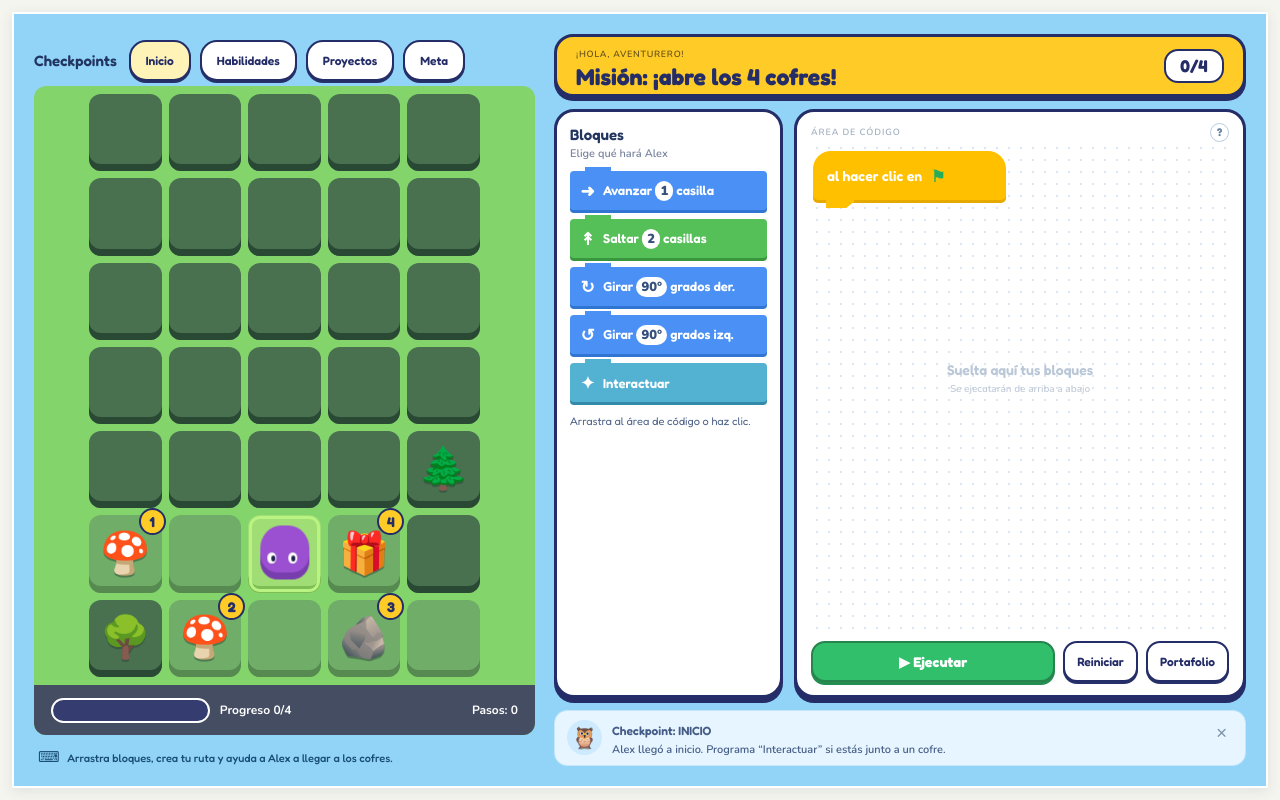
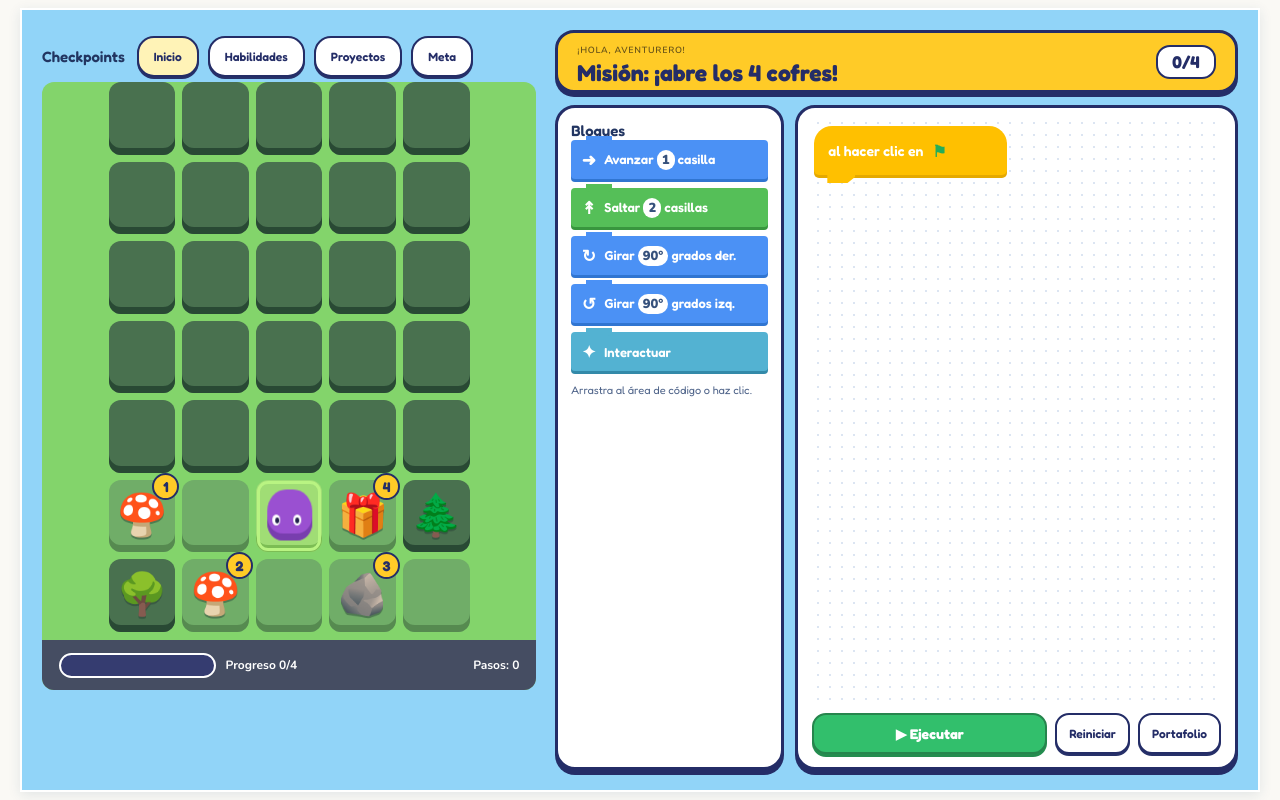
Before and after one commit to Abejandr0/portafolio, a plain HTML site: page index.html in a window 1280 px wide. Both pictures are taken after a click on the button "Inicio". Drawn offline with nearby package versions, Linux system fonts and the light colour scheme.

Commit message:
Align game screen with provided block editor mockup

```diff
--- a/app.js
+++ b/app.js
@@ -23,7 +23,7 @@ function buildBoard(){
     if(x===2&&y===5)cell.classList.add('start-tile');
     const chestIndex=chests.findIndex(chest=>chest.x===x&&chest.y===y);
     if(chestIndex>=0){cell.classList.add('walkable','chest-cell');const emoji=document.createElement('span');emoji.className='decoration';emoji.textContent=chests[chestIndex].emoji;cell.append(emoji);const count=document.createElement('span');count.className='treasure-count';count.textContent=String(chestIndex+1);cell.append(count)}
-    if(x===4&&y===4){const tree=document.createElement('span');tree.className='decoration';tree.textContent='🌲';cell.append(tree)}
+    if(x===4&&y===5){const tree=document.createElement('span');tree.className='decoration';tree.textContent='🌲';cell.append(tree)}
     if(x===0&&y===6){const tree=document.createElement('span');tree.className='decoration';tree.textContent='🌳';cell.append(tree)}
     cells.push(cell);board.append(cell);
   }
@@ -43,24 +43,23 @@ function renderCommands(){
   });
 }
 function updateProgress(){const count=opened.size;document.querySelector('#progressText').textContent=`${count}/4`;document.querySelector('#missionCount').textContent=`${count}/4`;document.querySelector('#progressFill').style.width=`${count*25}%`;document.querySelector('#stepsText').textContent=steps;document.querySelectorAll('.checkpoint').forEach((button,index)=>button.classList.toggle('visited',opened.has(index)))}
-function notify(message){const assistant=document.querySelector('#assistant');assistant.classList.add('attention');advice('Búho guía',message);setTimeout(()=>assistant.classList.remove('attention'),500)}
+function notify(message){const assistant=document.querySelector('#assistant');assistant.classList.add('show','attention');advice('Búho guía',message);setTimeout(()=>assistant.classList.remove('attention'),500)}
 function reveal(index){const chest=chests[index];document.querySelector('#discoveryKicker').textContent=chest.kicker;document.querySelector('#discoveryTitle').textContent=chest.title;document.querySelector('#discoveryText').textContent=chest.text;document.querySelector('#discoveryArt').textContent=chest.icon;const links=document.querySelector('#discoveryLinks');links.innerHTML=index===3?'<a href="mailto:hola@ejemplo.com">Escríbeme por correo ↗</a>':'';document.querySelector('#discoveryCard').classList.add('show');document.querySelector('#discoveryCard').setAttribute('role','dialog');if(opened.size===4)advice('¡Nivel completado!','¡Abriste los cuatro cofres! Gracias por conocer mi portafolio.');else advice('¡Cofre descubierto!','¡Muy bien! Ya puedes seguir buscando los otros tesoros.')}
 function nearestChest(){let best=-1;let distance=Infinity;chests.forEach((chest,index)=>{if(opened.has(index))return;const d=Math.abs(player.x-chest.x)+Math.abs(player.y-chest.y);if(d<distance){best=index;distance=d}});return {index:best,distance}}
-function jumpCheckpoint(key){const point=checkpoints[key];if(!point)return;player={...point};renderBoard();document.querySelectorAll('.checkpoint').forEach(button=>button.classList.toggle('active',button.dataset.jump===key));advice(`Checkpoint: ${point.label}`,`Alex llegó a ${point.label.toLowerCase()}. Programa “Interactuar” si estás junto a un cofre.`)}
+function jumpCheckpoint(key){const point=checkpoints[key];if(!point)return;player={...point};renderBoard();document.querySelectorAll('.checkpoint').forEach(button=>button.classList.toggle('active',button.dataset.jump===key));}
 function walk(distance=1){const direction=directions[player.dir];for(let i=0;i<distance;i++){const nx=player.x+direction.x,ny=player.y+direction.y;if(nx<0||nx>=5||ny<0||ny>=7||!isPath(nx,ny)){const chest=nearestChest();if(chest.index>=0){const target=chests[chest.index];const hint=player.x!==target.x&&player.y!==target.y?'Prueba otro giro para llegar al camino correcto.':'El árbol bloquea esa casilla. Intenta saltar sobre el obstáculo.';notify(`¡Alex chocó! ${hint}`)}else notify('¡Alex chocó con un árbol! Prueba girar o saltar.');return false}player.x=nx;player.y=ny;steps++}renderBoard();updateProgress();return true}
 function jump(){const direction=directions[player.dir];const mid={x:player.x+direction.x,y:player.y+direction.y};const end={x:player.x+direction.x*2,y:player.y+direction.y*2};if(end.x<0||end.x>=5||end.y<0||end.y>=7){notify('¡Ese salto te saca del tablero! Gira hacia el camino.');return false}if(!isPath(end.x,end.y)){notify('No hay espacio para aterrizar. Prueba otra dirección.');return false}player.x=end.x;player.y=end.y;steps+=2;renderBoard();updateProgress();return true}
 function interact(){const index=chests.findIndex(chest=>chest.x===player.x&&chest.y===player.y);if(index<0){const nearby=nearestChest();if(nearby.index>=0){const chest=chests[nearby.index];const horizontal=Math.abs(player.x-chest.x),vertical=Math.abs(player.y-chest.y);notify(nearby.distance===1?'Estás junto al cofre. Avanza una casilla encima y pulsa Interactuar.':`Este cofre está a ${nearby.distance} casillas. Sigue el camino y vuelve a interactuar.`)}else notify('Ya abriste todos los cofres. ¡Misión cumplida!');return false}if(opened.has(index)){notify('Este cofre ya está abierto. ¡Busca el siguiente!');return false}opened.add(index);renderBoard();updateProgress();reveal(index);return true}
 async function execute(){if(isRunning)return;if(!commands.length){notify('Añade bloques a la secuencia. Arrastra uno o haz clic en la paleta.');return}isRunning=true;const runButton=document.querySelector('#runButton');runButton.disabled=true;const sequence=[...commands];for(const op of sequence){let success=true;if(op==='move')success=walk(1);if(op==='jump')success=jump();if(op==='right'){player.dir=(player.dir+1)%4;steps++;renderBoard();updateProgress()}if(op==='left'){player.dir=(player.dir+3)%4;steps++;renderBoard();updateProgress()}if(op==='interact')success=interact();if(!success)break;await new Promise(resolve=>setTimeout(resolve,360))}isRunning=false;runButton.disabled=false}
-function addCommand(op){if(isRunning)return;if(!names[op])return;commands.push(op);renderCommands();advice('Bloque añadido',`${names[op]}: bloque ${commands.length}. Puedes arrastrarlo para cambiar el orden.`)}
+function addCommand(op){if(isRunning)return;if(!names[op])return;commands.push(op);renderCommands()}
 
 document.querySelectorAll('.block').forEach(block=>{block.addEventListener('dragstart',event=>{event.dataTransfer.setData('text/plain',block.dataset.op);event.dataTransfer.effectAllowed='copy'});block.addEventListener('click',()=>addCommand(block.dataset.op))});
 workspace.addEventListener('dragover',event=>{event.preventDefault();workspace.classList.add('drag-over')});workspace.addEventListener('dragleave',event=>{if(!workspace.contains(event.relatedTarget))workspace.classList.remove('drag-over')});workspace.addEventListener('drop',event=>{event.preventDefault();workspace.classList.remove('drag-over');const value=event.dataTransfer.getData('text/plain');if(value.startsWith('reorder:')){const from=Number(value.split(':')[1]);if(Number.isInteger(draggedIndex)&&from>=0&&from<commands.length){const [op]=commands.splice(from,1);commands.push(op);renderCommands()}draggedIndex=null}else addCommand(value)});
 document.querySelector('#runButton').addEventListener('click',execute);
 document.querySelector('#resetButton').addEventListener('click',()=>{if(isRunning)return;player={...checkpoints.start};commands=[];opened.clear();steps=0;renderCommands();renderBoard();updateProgress();document.querySelectorAll('.checkpoint').forEach(button=>button.classList.toggle('active',button.dataset.jump==='start'));document.querySelector('#discoveryCard').classList.remove('show');advice('¡Listos para jugar!','Secuencia y tablero reiniciados. ¡Encuentra los cuatro cofres!')});
 document.querySelectorAll('.checkpoint').forEach(button=>button.addEventListener('click',()=>jumpCheckpoint(button.dataset.jump)));
-document.querySelector('#helpButton').addEventListener('click',()=>{const chest=nearestChest();if(chest.index<0){notify('¡Ya encontraste todos los cofres! ¡Qué gran aventura!');return}const target=chests[chest.index];const distance=Math.abs(player.x-target.x)+Math.abs(player.y-target.y);if(distance===0)notify('Estás encima del cofre. Añade “Interactuar” a tu programa.');else if(player.y!==target.y)notify(`Pista: el cofre ${chest.index+1} está ${target.y>player.y?'abajo':'arriba'} y ${target.x>player.x?'a la derecha':'a la izquierda'}.`);else notify(`Pista: el cofre ${chest.index+1} está ${target.x>player.x?'a la derecha':'a la izquierda'}. ¡Gira hacia él!`)});
 document.querySelector('#portfolioButton').addEventListener('click',()=>{document.querySelector('#discoveryKicker').textContent='PORTAFOLIO';document.querySelector('#discoveryTitle').textContent='¡Hola! Soy Alejandro';document.querySelector('#discoveryText').textContent='Estudiante y creador en formación. Este juego es mi portafolio: abre los cofres para conocerme, descubrir mis habilidades y explorar mis proyectos.';document.querySelector('#discoveryArt').textContent='🧑🏻‍💻';document.querySelector('#discoveryLinks').innerHTML='<a href="mailto:hola@ejemplo.com">Contacto ↗</a>';document.querySelector('#discoveryCard').classList.add('show')});
-document.querySelector('#dismissAssistant').addEventListener('click',()=>document.querySelector('#assistant').classList.toggle('quiet'));
+document.querySelector('#dismissAssistant').addEventListener('click',()=>document.querySelector('#assistant').classList.remove('show','attention'));
 document.querySelector('#closeDiscovery').addEventListener('click',()=>document.querySelector('#discoveryCard').classList.remove('show'));
 document.querySelector('#discoveryCard').addEventListener('click',event=>{if(event.target.id==='discoveryCard')event.currentTarget.classList.remove('show')});
 workspace.addEventListener('keydown',event=>{if(event.key==='Enter'||event.key===' '){event.preventDefault();execute()}});
--- a/game-overrides.css
+++ b/game-overrides.css
@@ -6,3 +6,15 @@
 @keyframes treasure-pop{50%{transform:scale(1.28) rotate(-7deg)}}
 @keyframes hint-nudge{25%{transform:translateX(-4px)}75%{transform:translateX(4px)}}
 @media(prefers-reduced-motion:reduce){.cell.opened-chest .decoration,.assistant.attention{animation:none}}
+.assistant{display:none}
+.assistant.show{display:flex}
+.left-hint{display:none}
+.board-wrap{flex:none;height:min(628px,76vh)}
+.board{padding:0 13.5% 8px}
+.code-panel{padding-top:9px}
+.workspace-label{display:none}
+.drop-placeholder{display:none}
+body{padding:8px 20px;background:#faf9f5}
+.game-app{height:min(890px,calc(100vh - 16px));min-height:min(890px,calc(100vh - 16px))}
+@media(max-width:1000px){.board-wrap{height:min(580px,68vh)}.board{padding:0 20% 8px}}
+@media(max-width:620px){body{padding:0}.game-app{height:auto;min-height:100vh}.board-wrap{height:min(480px,58vh)}.board{padding:0 9% 8px}}
--- a/index.html
+++ b/index.html
@@ -15,13 +15,12 @@
     <section class="left-column">
       <nav class="checkpoints" aria-label="Saltar entre checkpoints"><b>Checkpoints</b><button class="checkpoint active" data-jump="start">Inicio</button><button class="checkpoint" data-jump="skills">Habilidades</button><button class="checkpoint" data-jump="projects">Proyectos</button><button class="checkpoint" data-jump="finish">Meta</button></nav>
       <section class="board-wrap" aria-label="Tablero de juego"><div class="board" id="board" role="grid" aria-label="Tablero 2D de cinco columnas y siete filas"></div><div class="board-status"><div class="progress-track"><i id="progressFill"></i></div><b>Progreso <span id="progressText">0/4</span></b><b class="steps-label">Pasos: <span id="stepsText">0</span></b></div></section>
-      <div class="left-hint"><span>⌨</span> Arrastra bloques, crea tu ruta y ayuda a Alex a llegar a los cofres.</div>
     </section>
 
     <section class="right-column">
       <header class="mission-bar"><div><small>¡HOLA, AVENTURERO!</small><h1>Misión: ¡abre los 4 cofres!</h1></div><span class="mission-count" id="missionCount">0/4</span></header>
       <div class="coding-layout">
-        <aside class="block-palette"><h2>Bloques</h2><p class="palette-subtitle">Elige qué hará Alex</p>
+        <aside class="block-palette"><h2>Bloques</h2>
           <div class="palette-list">
             <button class="block move-block" draggable="true" data-op="move"><span class="block-icon">➜</span><span>Avanzar <i>1</i> casilla</span></button>
             <button class="block jump-block" draggable="true" data-op="jump"><span class="block-icon">↟</span><span>Saltar <i>2</i> casillas</span></button>
@@ -31,8 +30,8 @@
           </div>
           <p class="drag-note">Arrastra al área de código o haz clic.</p>
         </aside>
-        <section class="code-panel" aria-label="Área de programación"><div class="workspace-label"><span>ÁREA DE CÓDIGO</span><button id="helpButton" class="help-button" aria-label="Pedir una pista">?</button></div>
-          <div class="workspace" id="workspace" tabindex="0" aria-label="Suelta aquí los bloques para programar a Alex"><div class="start-block"><span>al hacer clic en</span><b>⚑</b></div><div class="program-blocks" id="programBlocks"></div><div class="drop-placeholder" id="dropPlaceholder">Suelta aquí tus bloques<br /><small>Se ejecutarán de arriba a abajo</small></div></div>
+        <section class="code-panel" aria-label="Área de programación">
+          <div class="workspace" id="workspace" tabindex="0" aria-label="Suelta aquí los bloques para programar a Alex"><div class="start-block"><span>al hacer clic en</span><b>⚑</b></div><div class="program-blocks" id="programBlocks"></div><div class="drop-placeholder" id="dropPlaceholder" aria-hidden="true"></div></div>
           <div class="code-actions"><button id="runButton" class="run-button">▶ <span>Ejecutar</span></button><button id="resetButton" class="secondary-button">Reiniciar</button><button id="portfolioButton" class="secondary-button portfolio-button">Portafolio</button></div>
         </section>
       </div>
```
